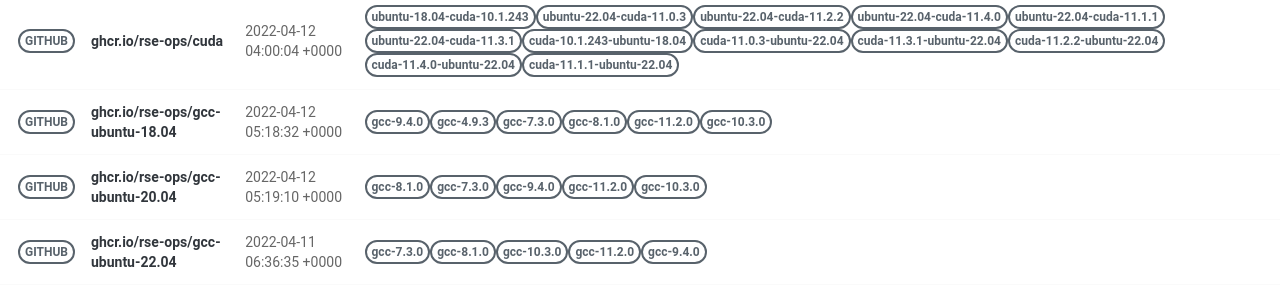
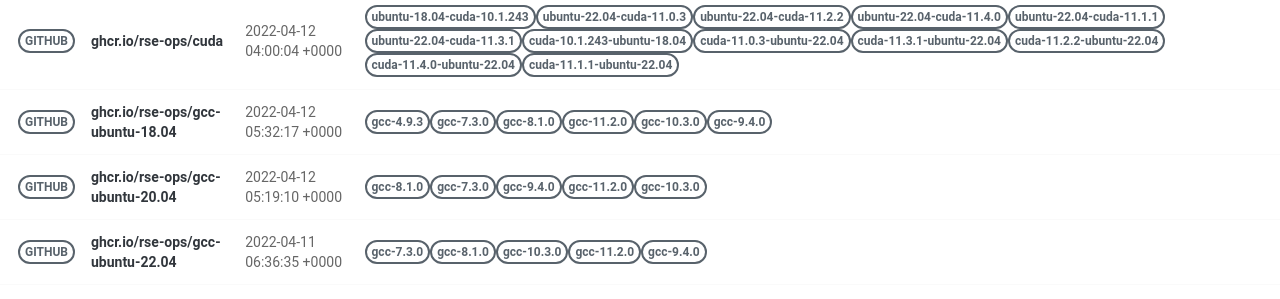
Before and after one commit to rse-ops/docker-images, a Jekyll site: the page built from pages/index.md, in a window 1280 px wide. Shown: the part 502-801 px from the top of the page. Built offline with Jekyll 4.4.1, drawn with Linux system fonts in a browser that asks for light colours; nearby versions of some CDN libraries; part of the change alters nothing that is shown.

Commit message:
Automated push to update library 2022-04-12

```diff
--- a/_library/ghcr.io-rse-ops-gcc-ubuntu-18.04.md
+++ b/_library/ghcr.io-rse-ops-gcc-ubuntu-18.04.md
@@ -1,14 +1,11 @@
 ---
 layout: container
 name: ghcr.io/rse-ops/gcc-ubuntu-18.04
-updated_at: 2022-04-12 05:18:32.314208
+updated_at: 2022-04-12 05:32:17.532999
 
 
 container_url: https://github.com/orgs/rse-ops/packages/container/package/gcc-ubuntu-18.04
 versions:
- - tag: gcc-9.4.0
-   dockerfile: https://github.com/rse-ops/docker-images/blob/main/ubuntu/gcc/Dockerfile
-   manifest: https://crane.ggcr.dev/manifest/ghcr.io/rse-ops/gcc-ubuntu-18.04:gcc-9.4.0
  - tag: gcc-4.9.3
    dockerfile: https://github.com/rse-ops/docker-images/blob/main/ubuntu/gcc/Dockerfile
    manifest: https://crane.ggcr.dev/manifest/ghcr.io/rse-ops/gcc-ubuntu-18.04:gcc-4.9.3
@@ -24,5 +21,8 @@ versions:
  - tag: gcc-10.3.0
    dockerfile: https://github.com/rse-ops/docker-images/blob/main/ubuntu/gcc/Dockerfile
    manifest: https://crane.ggcr.dev/manifest/ghcr.io/rse-ops/gcc-ubuntu-18.04:gcc-10.3.0
+ - tag: gcc-9.4.0
+   dockerfile: https://github.com/rse-ops/docker-images/blob/main/ubuntu/gcc/Dockerfile
+   manifest: https://crane.ggcr.dev/manifest/ghcr.io/rse-ops/gcc-ubuntu-18.04:gcc-9.4.0
 
 ---
```
